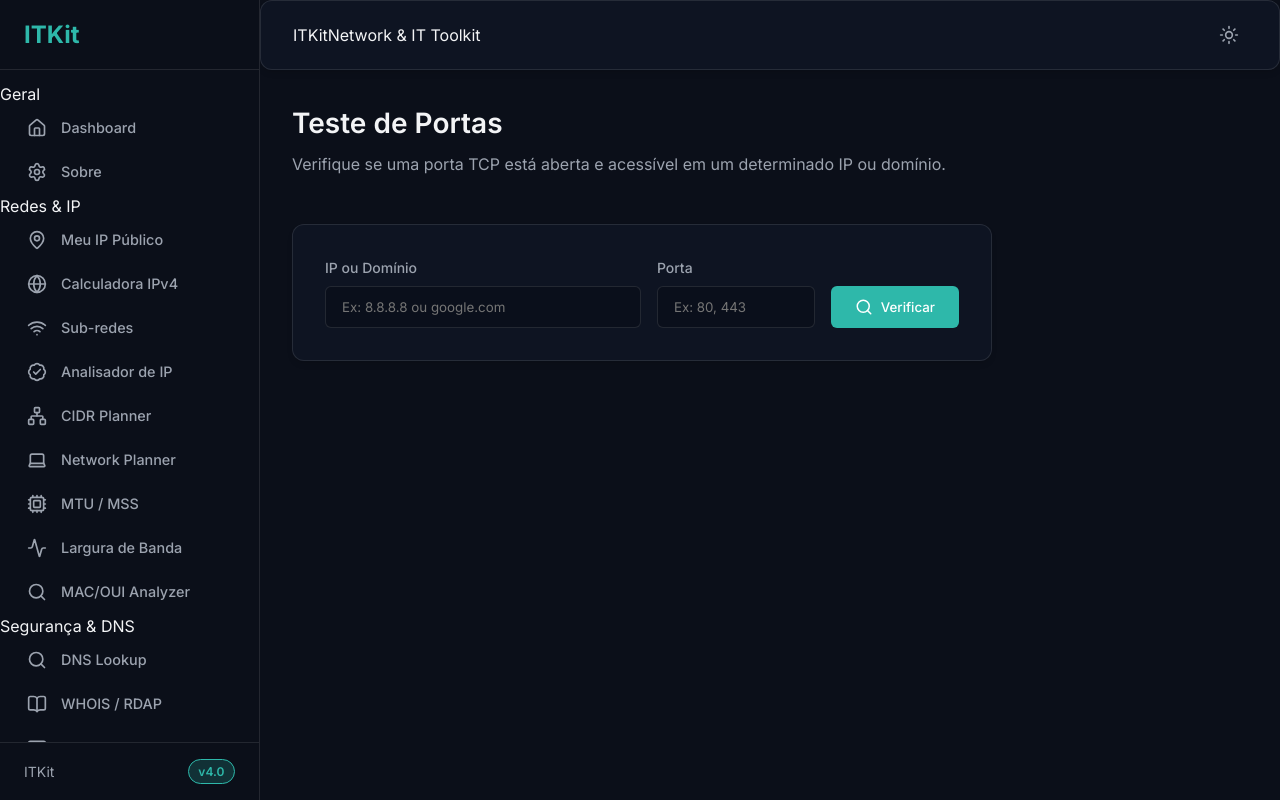
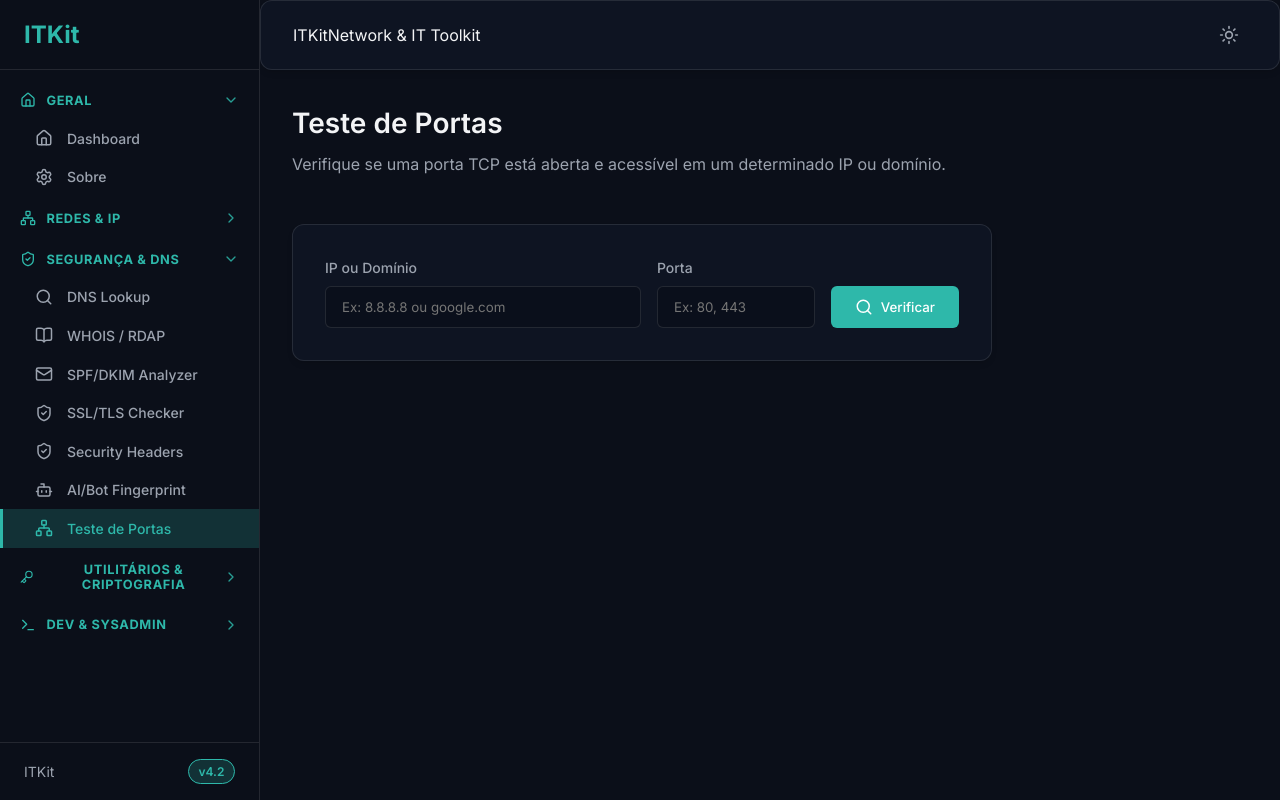
Before and after one commit to VictorGabrielMedeiros/nettools, a React (Vite) app: page /port-checker in a window 1280 px wide. Built offline with nearby package versions, Linux system fonts and the light colour scheme.

Commit message:
feat: collapsible sidebar categories with dashboard accent colors and icons v4.2

```diff
--- a/src/components/Sidebar.css
+++ b/src/components/Sidebar.css
@@ -41,6 +41,67 @@
   flex: 1;
   overflow-y: auto;
   padding: 0.75rem 0;
+}
+
+.menu-group {
+  margin-bottom: 0.25rem;
+}
+
+.menu-group-title {
+  width: 100%;
+  display: flex;
+  align-items: center;
+  justify-content: space-between;
+  padding: 0.65rem 1.25rem;
+  background: transparent;
+  border: none;
+  color: var(--accent-color);
+  font-size: 0.8rem;
+  font-weight: 700;
+  text-transform: uppercase;
+  letter-spacing: 0.05em;
+  cursor: pointer;
+  user-select: none;
+  transition: background-color 0.2s ease, color 0.2s ease;
+  font-family: inherit;
+}
+
+.menu-group-title:hover {
+  background-color: var(--accent-glow);
+}
+
+.group-title-content {
+  display: flex;
+  align-items: center;
+  gap: 0.65rem;
+}
+
+.group-chevron {
+  color: var(--accent-color);
+  transition: transform 0.25s cubic-bezier(0.4, 0, 0.2, 1);
+  opacity: 0.85;
+  flex-shrink: 0;
+}
+
+.group-chevron.open {
+  transform: rotate(90deg);
+}
+
+.menu-group-items {
+  max-height: 0;
+  overflow: hidden;
+  opacity: 0;
+  transition: max-height 0.3s cubic-bezier(0.4, 0, 0.2, 1), opacity 0.2s ease;
+}
+
+.menu-group-items.open {
+  max-height: 800px;
+  opacity: 1;
+}
+
+.menu-group-items .menu-item {
+  padding: 0.55rem 1.25rem 0.55rem 2rem;
+  font-size: 0.875rem;
 }
 
 .menu-item {
--- a/src/components/Sidebar.tsx
+++ b/src/components/Sidebar.tsx
@@ -1,9 +1,10 @@
-import { NavLink } from 'react-router-dom';
+import { useState, useEffect } from 'react';
+import { NavLink, useLocation } from 'react-router-dom';
 import {
   Home, Globe, Wifi, BadgeCheck, Cpu, Settings,
   Wrench, Lock, QrCode, FileJson, Binary, Regex,
   Network, Activity, X, Search, ShieldCheck, Mail, Key, Terminal, Calendar, Laptop, Bot,
-  MapPin, Hash, Link as LinkIcon, BookOpen
+  MapPin, Hash, Link as LinkIcon, BookOpen, ChevronRight
 } from 'lucide-react';
 import './Sidebar.css';
 
@@ -15,6 +16,7 @@ interface SidebarProps {
 const menuGroups = [
   {
     title: 'Geral',
+    icon: Home,
     items: [
       { to: '/dashboard', label: 'Dashboard', icon: Home },
       { to: '/about', label: 'Sobre', icon: Settings },
@@ -22,6 +24,7 @@ const menuGroups = [
   },
   {
     title: 'Redes & IP',
+    icon: Network,
     items: [
       { to: '/my-ip', label: 'Meu IP Público', icon: MapPin },
       { to: '/ipv4', label: 'Calculadora IPv4', icon: Globe },
@@ -36,6 +39,7 @@ const menuGroups = [
   },
   {
     title: 'Segurança & DNS',
+    icon: ShieldCheck,
     items: [
       { to: '/dns-lookup', label: 'DNS Lookup', icon: Search },
       { to: '/whois', label: 'WHOIS / RDAP', icon: BookOpen },
@@ -48,6 +52,7 @@ const menuGroups = [
   },
   {
     title: 'Utilitários & Criptografia',
+    icon: Key,
     items: [
       { to: '/password', label: 'Gerador de Senhas', icon: Lock },
       { to: '/base64', label: 'Base64 Encoder', icon: Binary },
@@ -58,6 +63,7 @@ const menuGroups = [
   },
   {
     title: 'Dev & Sysadmin',
+    icon: Terminal,
     items: [
       { to: '/regex', label: 'Testador Regex', icon: Regex },
       { to: '/json', label: 'Formatador JSON', icon: FileJson },
@@ -70,6 +76,44 @@ const menuGroups = [
 ];
 
 export default function Sidebar({ isOpen, onClose }: SidebarProps) {
+  const location = useLocation();
+
+  const [expandedGroups, setExpandedGroups] = useState<Record<string, boolean>>(() => {
+    const initialState: Record<string, boolean> = {
+      'Geral': true,
+      'Redes & IP': false,
+      'Segurança & DNS': false,
+      'Utilitários & Criptografia': false,
+      'Dev & Sysadmin': false
+    };
+
+    menuGroups.forEach(group => {
+      if (group.items.some(item => item.to === location.pathname)) {
+        initialState[group.title] = true;
+      }
+    });
+
+    return initialState;
+  });
+
+  useEffect(() => {
+    menuGroups.forEach(group => {
+      if (group.items.some(item => item.to === location.pathname)) {
+        setExpandedGroups(prev => ({
+          ...prev,
+          [group.title]: true
+        }));
+      }
+    });
+  }, [location.pathname]);
+
+  const toggleGroup = (title: string) => {
+    setExpandedGroups(prev => ({
+      ...prev,
+      [title]: !prev[title]
+    }));
+  };
+
   return (
     <>
       {/* Mobile overlay */}
@@ -84,9 +128,21 @@ export default function Sidebar({ isOpen, onClose }: SidebarProps) {
         </div>
 
         <nav className="menu">
-          {menuGroups.map((group) => (
-            <div key={group.title} className="menu-group">
-              <div className="menu-group-title">{group.title}</div>
+          {menuGroups.map((group) => {
+            const GroupIcon = group.icon;
+            const isExpanded = expandedGroups[group.title];
+
+            return (
+              <div key={group.title} className={`menu-group ${isExpanded ? 'expanded' : ''}`}>
+                <button className="menu-group-title" onClick={() => toggleGroup(group.title)}>
+                  <div className="group-title-content">
+                    <GroupIcon size={16} />
+                    <span>{group.title}</span>
+                  </div>
+                  <ChevronRight size={16} className={`group-chevron ${isExpanded ? 'open' : ''}`} />
+                </button>
+
+                <div className={`menu-group-items ${isExpanded ? 'open' : ''}`}>
                   {group.items.map((item) => {
                     const Icon = item.icon;
                     return (
@@ -98,18 +154,20 @@ export default function Sidebar({ isOpen, onClose }: SidebarProps) {
                           'menu-item' + (isActive ? ' active' : '')
                         }
                       >
-                    <Icon size={20} />
+                        <Icon size={18} />
                         <span>{item.label}</span>
                       </NavLink>
                     );
                   })}
                 </div>
-          ))}
+              </div>
+            );
+          })}
         </nav>
 
         <div className="sidebar-footer">
           <span>ITKit</span>
-          <span className="version-badge">v4.0</span>
+          <span className="version-badge">v4.2</span>
         </div>
       </aside>
     </>
--- a/src/routes/About.tsx
+++ b/src/routes/About.tsx
@@ -36,11 +36,11 @@ export default function About() {
           <div className="about-box glass-panel">
             <h3>Versão Atual</h3>
             <div className="version-info">
-              <span className="version-number">V3.0</span>
+              <span className="version-number">V4.2</span>
               <span className="version-date">Atualizado recentemente</span>
             </div>
             <p className="version-notes">
-              Renomeado para ITKit + nova ferramenta de detecção de IA e fingerprint de dispositivos na rede!
+              Categorias organizadas em tópicos recolhíveis no menu lateral, ícones por seção com destaque e nova ferramenta Meu IP Público!
             </p>
           </div>
         </div>
```
Also changed, not shown: 5 other files (tests, documents, lock files or other folders). Lines whose indentation alone changed are shown as unchanged.
